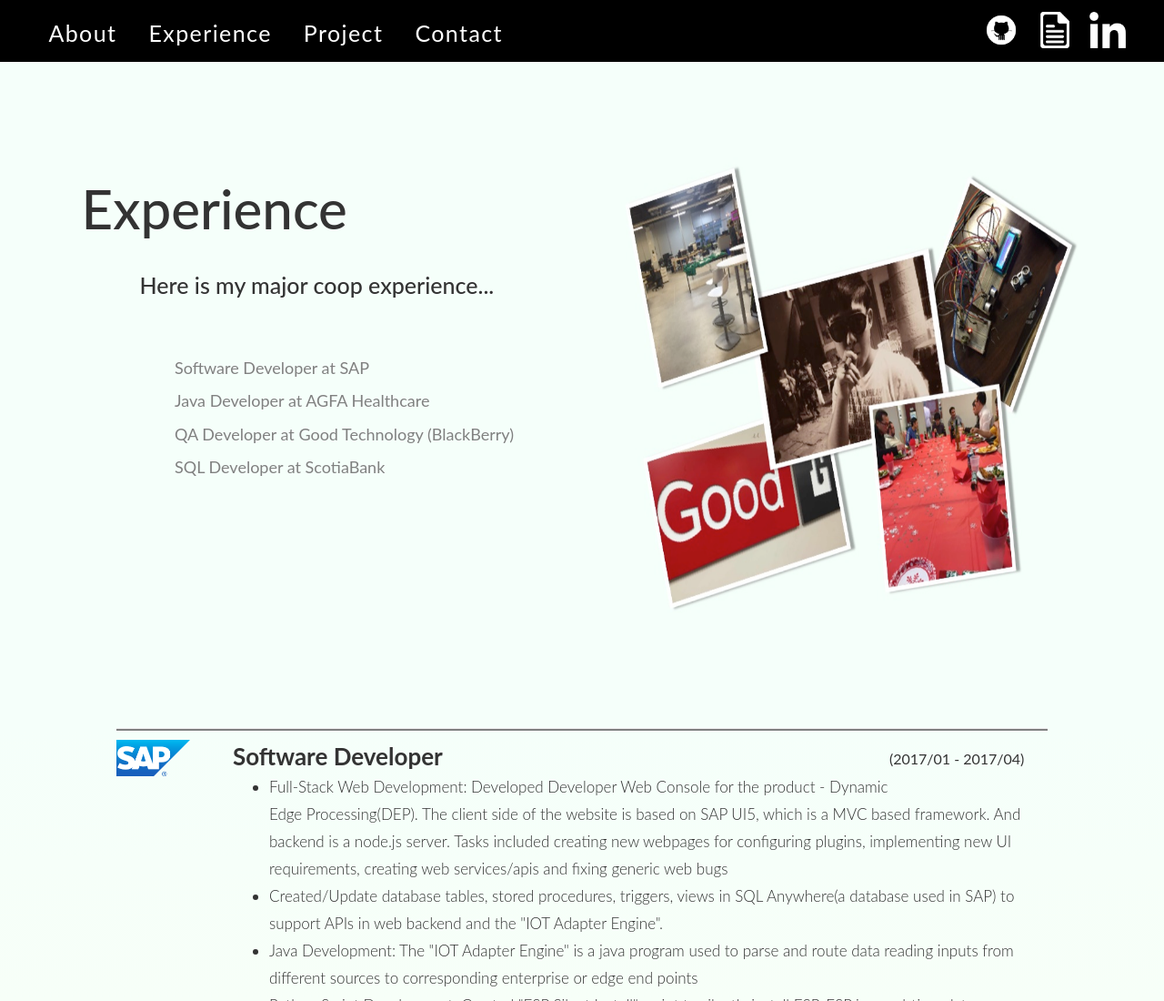
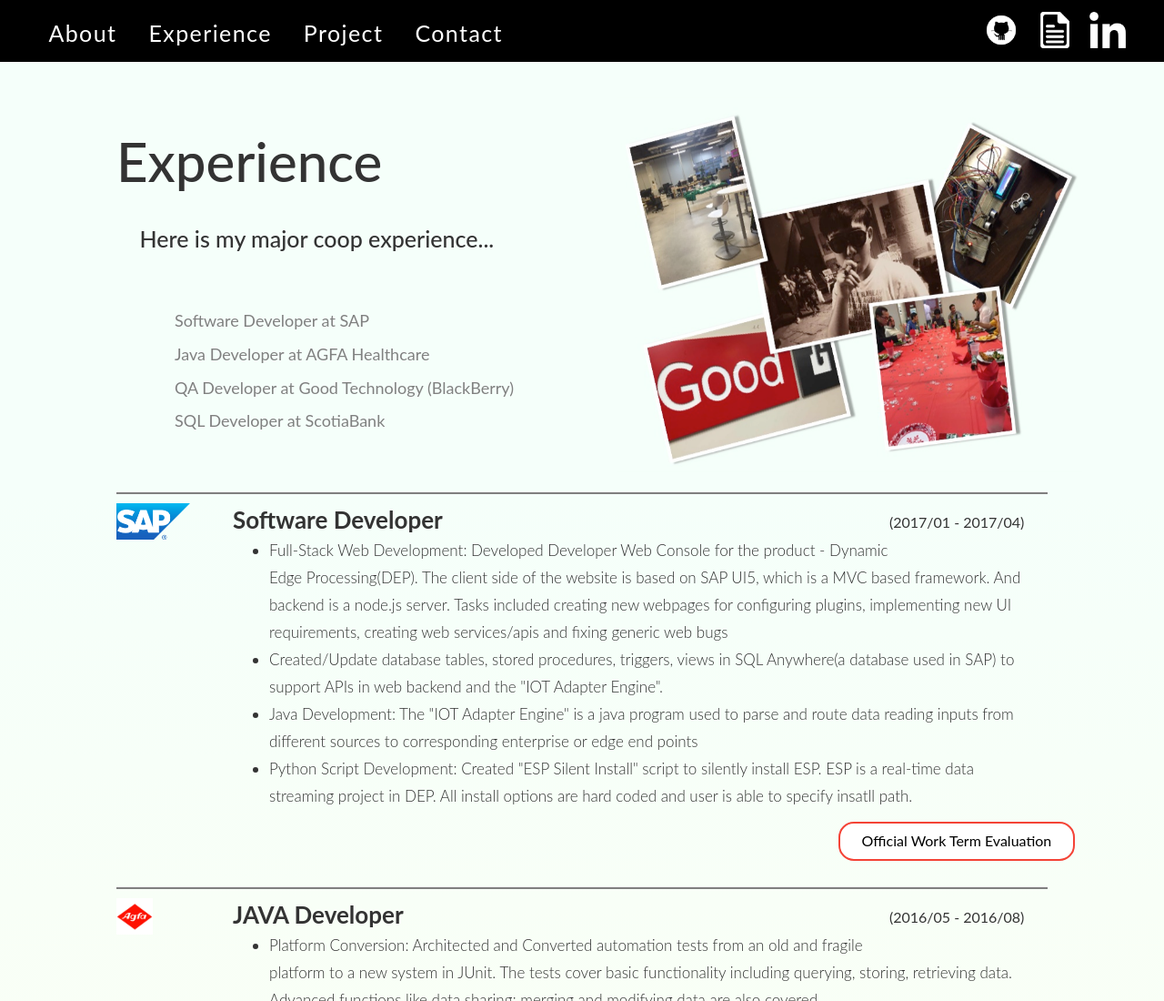
Before and after one commit to QuanZhang-William/Portfolio, a website: page Portfolio/experience.html in a window 1280 px wide. Shown: the top 1100 px of the page at 91% size. Drawn offline with nearby package versions, Linux system fonts and the light colour scheme.

Commit message:
header change

```diff
--- a/Portfolio/css/stylesheet.css
+++ b/Portfolio/css/stylesheet.css
@@ -76,7 +76,6 @@
 .header_others{
   position:relative;
   width:100%;
-  height:100%;
   background-color:#F5FFFA;
 }
 
@@ -93,6 +92,7 @@
 .navigation_list{
   margin-top:5%;
   margin-left:15%;
+  padding-bottom: 5%;
 }
 
 .navigation_list a{
@@ -203,7 +203,7 @@
 #experience_picture{
   position: absolute;
   width:40%;
-  height:65%;
+  height:76%;
   right:7%;
   top:20%;
   -webkit-animation-delay: 1.1s;
@@ -569,8 +569,8 @@
 
 .section_title{
   position:relative;
-  margin-left: 7%;
-  margin-top:10%;
+  margin-left: 10%;
+  margin-top:6%;
 
 }
 #experience_describe{
```
